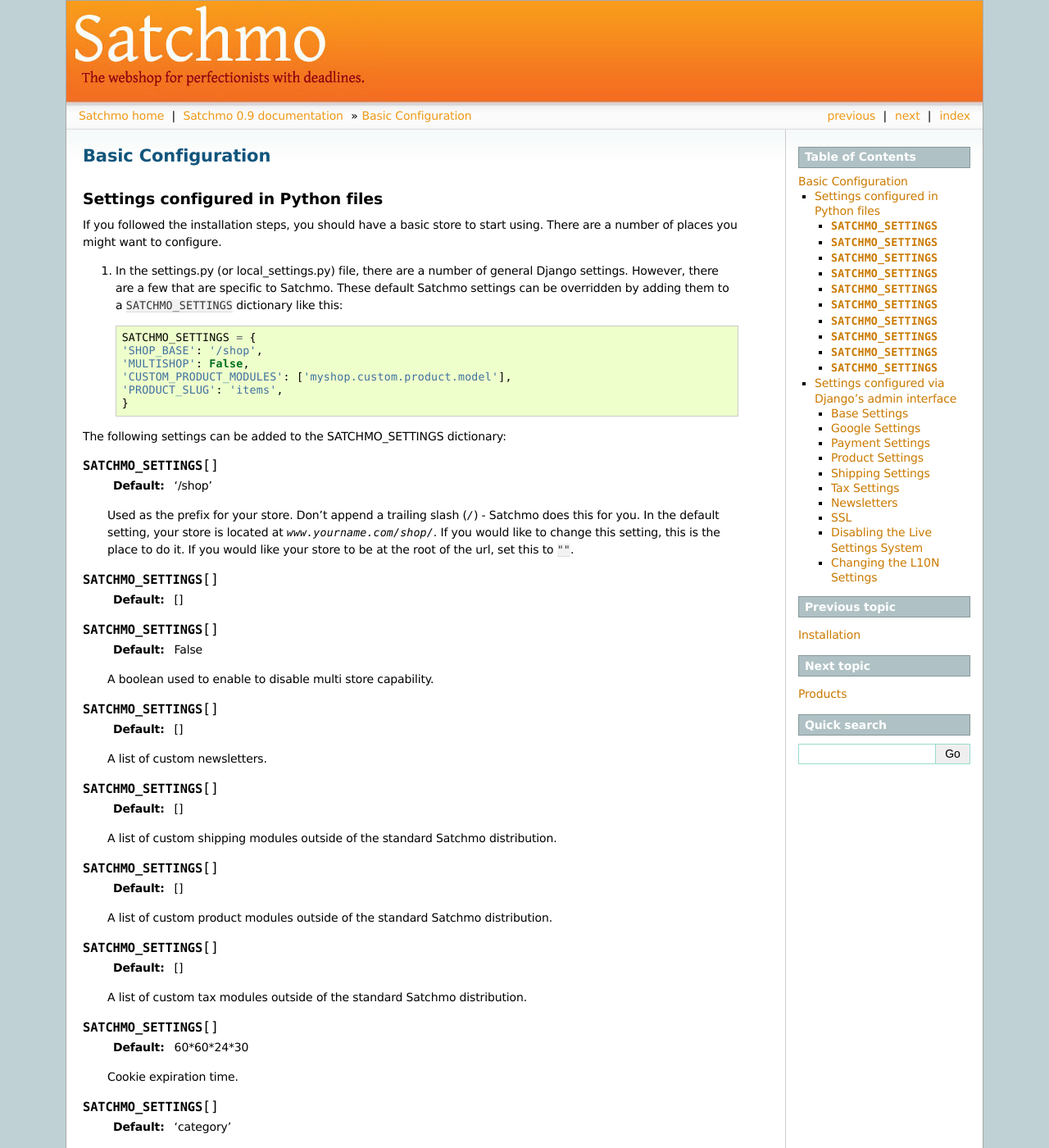
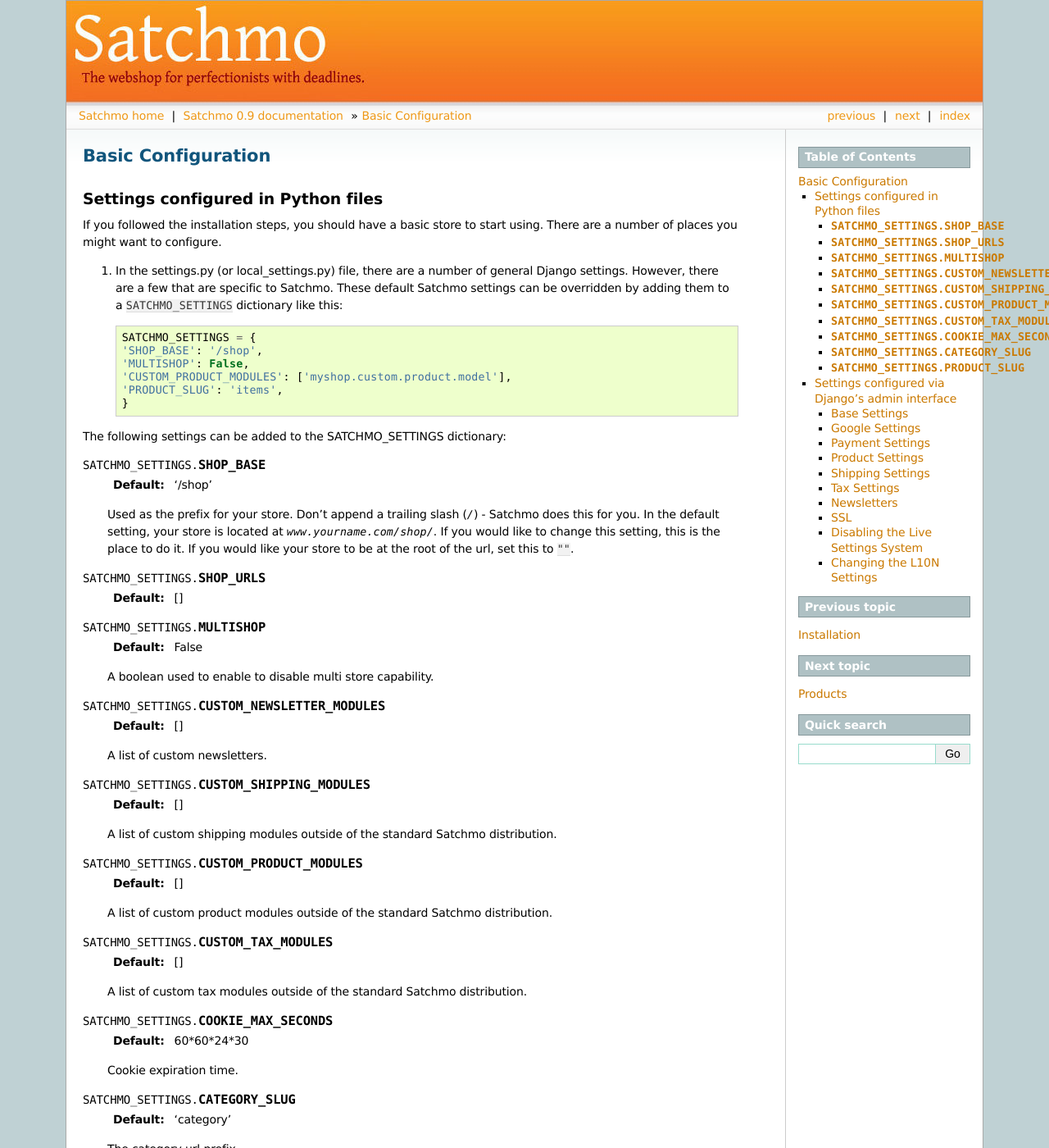
Before and after one commit to opencoca/WEB-Satchmo, a Sphinx documentation site: the page built from docs/configuration.txt, in a window 1280 px wide and 1400 px high. Shown: the whole window at 82% size. Built offline with Sphinx 7.4.7, drawn with Linux system fonts in a browser that asks for light colours; some of the changed text lies outside the part shown.

Commit message:
docs/configuration: fix labels/cross-refs
Sphinx doesn't like attribute-access style labels.

```diff
--- a/docs/configuration.txt
+++ b/docs/configuration.txt
@@ -24,7 +24,7 @@
 
 The following settings can be added to the SATCHMO_SETTINGS dictionary:
 
-.. data:: SATCHMO_SETTINGS['SHOP_BASE']
+.. data:: SATCHMO_SETTINGS.SHOP_BASE
 
     :default: '/shop'
 
@@ -34,55 +34,55 @@
     to do it.  If you would like your store to be at the root of the url, set this to
     ``""``.
 
-.. data:: SATCHMO_SETTINGS['SHOP_URLS']
+.. data:: SATCHMO_SETTINGS.SHOP_URLS
 
     :default: []
 
     .. TODO documentation needed.
 
-.. data:: SATCHMO_SETTINGS['MULTISHOP']
+.. data:: SATCHMO_SETTINGS.MULTISHOP
 
     :default: False
 
     A boolean used to enable to disable multi store capability.
 
-.. data:: SATCHMO_SETTINGS['CUSTOM_NEWSLETTER_MODULES']
+.. data:: SATCHMO_SETTINGS.CUSTOM_NEWSLETTER_MODULES
 
     :default: []
 
     A list of custom newsletters.
 
-.. data:: SATCHMO_SETTINGS['CUSTOM_SHIPPING_MODULES']
+.. data:: SATCHMO_SETTINGS.CUSTOM_SHIPPING_MODULES
 
     :default: []
 
     A list of custom shipping modules outside of the standard Satchmo distribution.
 
-.. data:: SATCHMO_SETTINGS['CUSTOM_PRODUCT_MODULES']
+.. data:: SATCHMO_SETTINGS.CUSTOM_PRODUCT_MODULES
 
     :default: []
 
     A list of custom product modules outside of the standard Satchmo distribution.
 
-.. data:: SATCHMO_SETTINGS['CUSTOM_TAX_MODULES']
+.. data:: SATCHMO_SETTINGS.CUSTOM_TAX_MODULES
 
     :default: []
 
     A list of custom tax modules outside of the standard Satchmo distribution.
 
-.. data:: SATCHMO_SETTINGS['COOKIE_MAX_SECONDS']
+.. data:: SATCHMO_SETTINGS.COOKIE_MAX_SECONDS
 
     :default: 60*60*24*30
 
     Cookie expiration time.
 
-.. data:: SATCHMO_SETTINGS['CATEGORY_SLUG']
+.. data:: SATCHMO_SETTINGS.CATEGORY_SLUG
 
     :default: 'category'
 
     The category url prefix.
 
-.. data:: SATCHMO_SETTINGS['PRODUCT_SLUG']
+.. data:: SATCHMO_SETTINGS.PRODUCT_SLUG
 
     :default: 'product'
 
```
